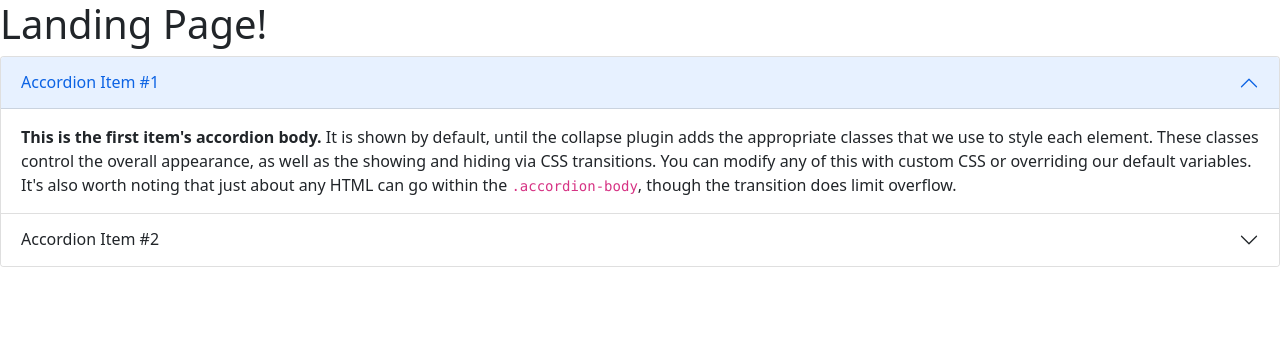
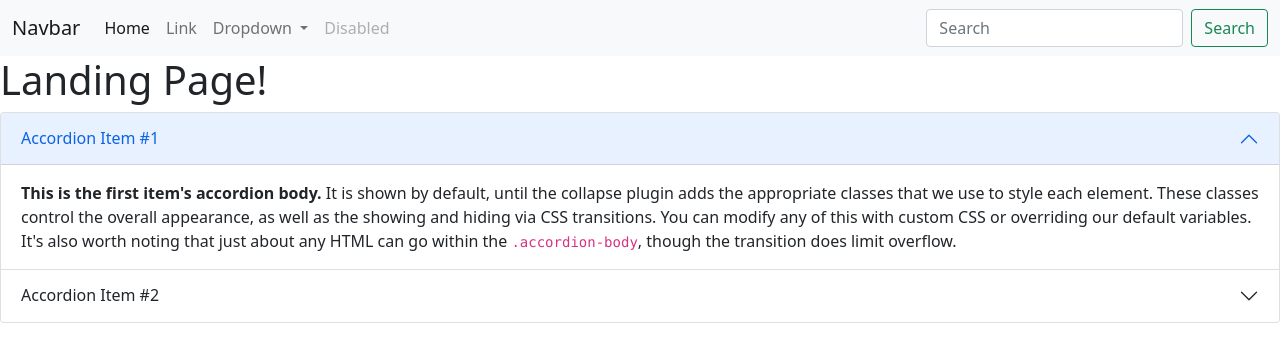
Before and after one commit to mega-ryu/sahrull-mahani.github.io, a plain HTML site: page index.html in a window 1280 px wide. Drawn offline with nearby package versions, Linux system fonts and the light colour scheme.

Commit message:
menambahkan baris baru navbar

```diff
--- a/index.html
+++ b/index.html
@@ -11,6 +11,43 @@
   <title>Landingpage!</title>
 </head>
 <body>
+  <nav class="navbar navbar-expand-lg navbar-light bg-light">
+    <div class="container-fluid">
+      <a class="navbar-brand" href="#">Navbar</a>
+      <button class="navbar-toggler" type="button" data-bs-toggle="collapse" data-bs-target="#navbarSupportedContent" aria-controls="navbarSupportedContent" aria-expanded="false" aria-label="Toggle navigation">
+        <span class="navbar-toggler-icon"></span>
+      </button>
+      <div class="collapse navbar-collapse" id="navbarSupportedContent">
+        <ul class="navbar-nav me-auto mb-2 mb-lg-0">
+          <li class="nav-item">
+            <a class="nav-link active" aria-current="page" href="#">Home</a>
+          </li>
+          <li class="nav-item">
+            <a class="nav-link" href="#">Link</a>
+          </li>
+          <li class="nav-item dropdown">
+            <a class="nav-link dropdown-toggle" href="#" id="navbarDropdown" role="button" data-bs-toggle="dropdown" aria-expanded="false">
+              Dropdown
+            </a>
+            <ul class="dropdown-menu" aria-labelledby="navbarDropdown">
+              <li><a class="dropdown-item" href="#">Action</a></li>
+              <li><a class="dropdown-item" href="#">Another action</a></li>
+              <li><hr class="dropdown-divider"></li>
+              <li><a class="dropdown-item" href="#">Something else here</a></li>
+            </ul>
+          </li>
+          <li class="nav-item">
+            <a class="nav-link disabled">Disabled</a>
+          </li>
+        </ul>
+        <form class="d-flex">
+          <input class="form-control me-2" type="search" placeholder="Search" aria-label="Search">
+          <button class="btn btn-outline-success" type="submit">Search</button>
+        </form>
+      </div>
+    </div>
+  </nav>
+
   <h1>Landing Page!</h1>
 
   <div class="accordion" id="accordionExample">
```
